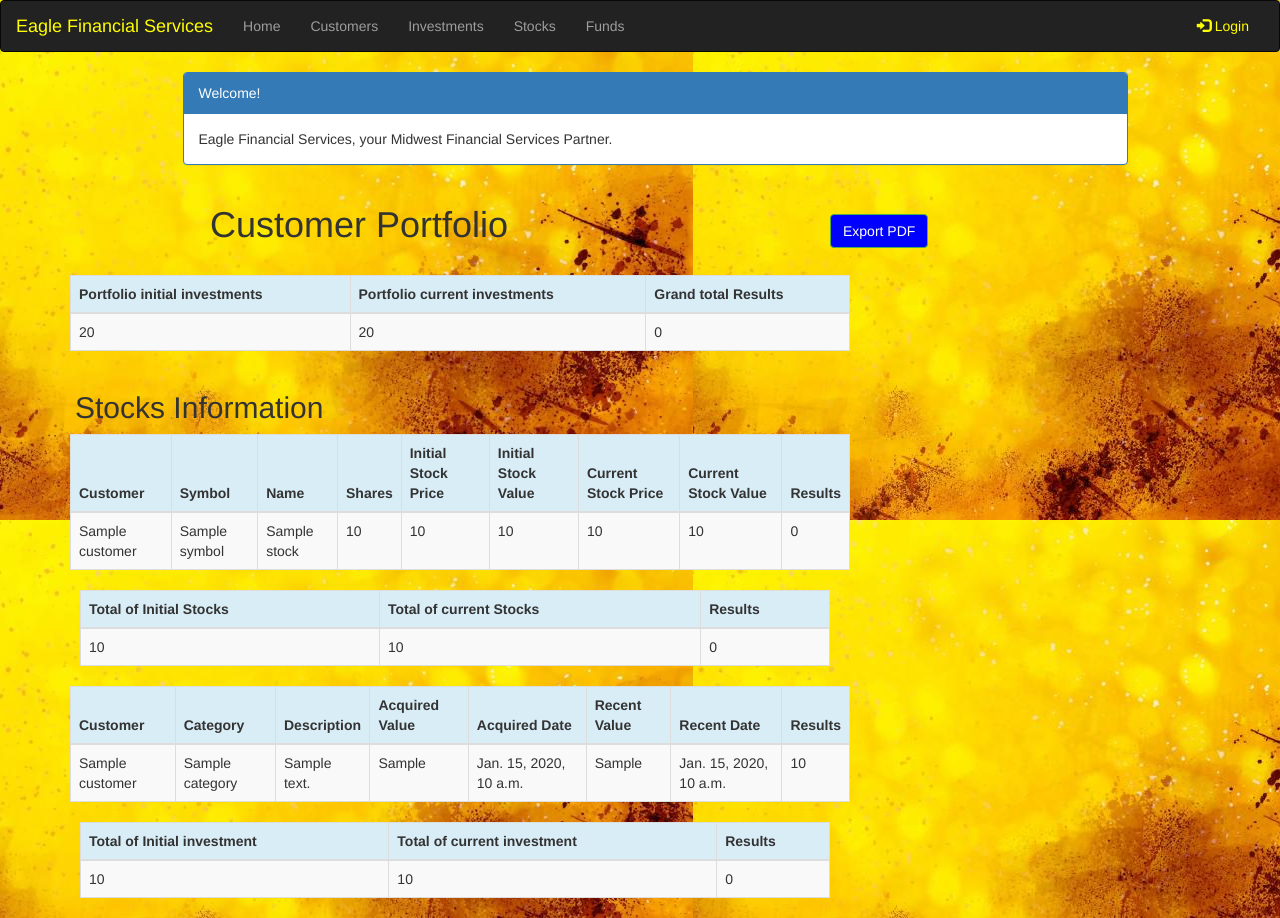
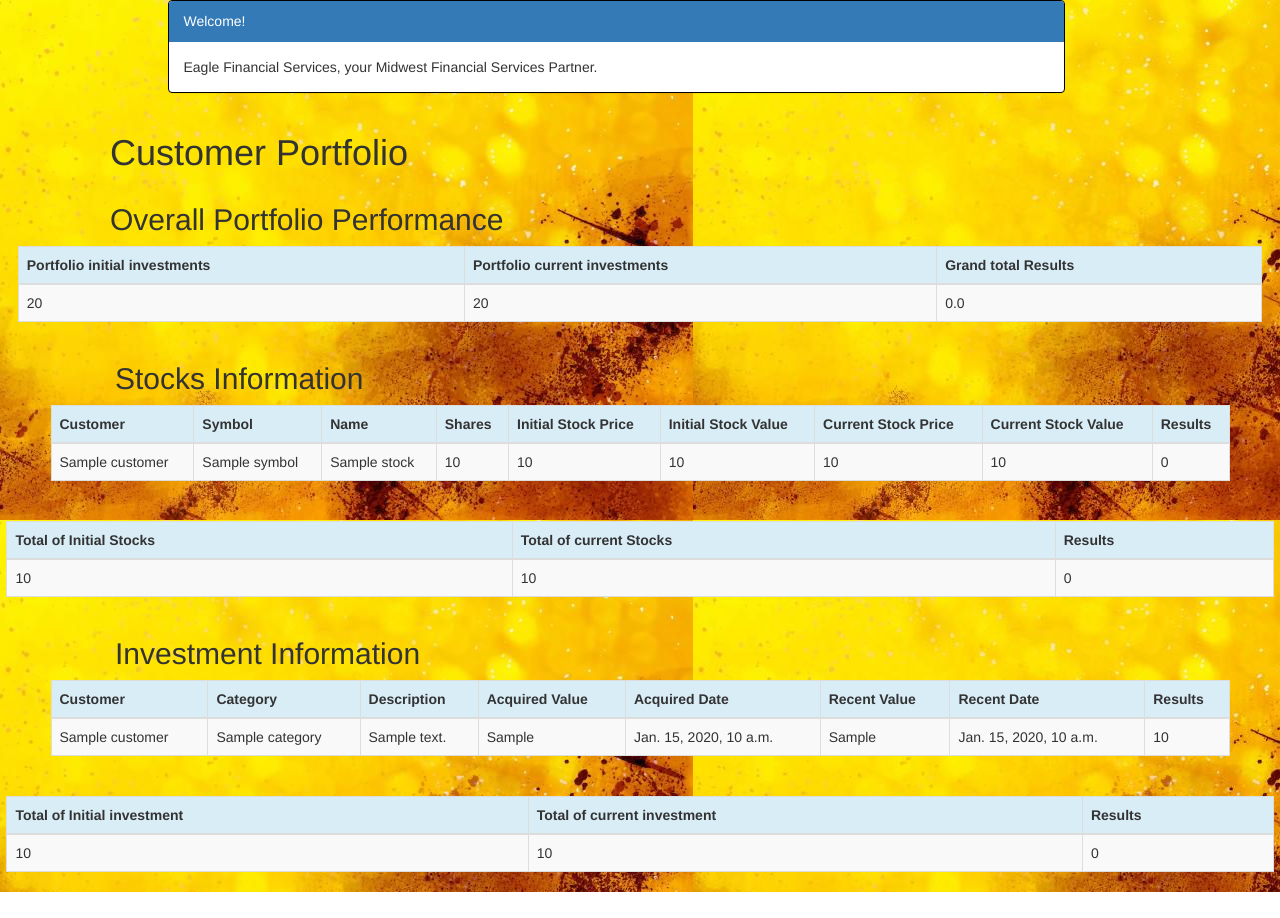
Before and after one commit to jaswinder-kaur/Assign_2P2_8380, a Django app: template efsd2/efs/portfolio/templates/portfolio/pdf_output.html in a window 1280 px wide. After the commit the page ends 892 px from the top, so only its background shows below. Run offline with Django 3.2, Linux system fonts and the light colour scheme; the template is opened without the code that fills it: most values are stand-ins (such as "Sample title", 1, 10 or a date in 2020); some libraries are stand-ins or nearby versions.

Commit message:
Update pdf_output.html

```diff
--- a/efsd2/efs/portfolio/templates/portfolio/pdf_output.html
+++ b/efsd2/efs/portfolio/templates/portfolio/pdf_output.html
@@ -1,6 +1,6 @@
 <!DOCTYPE html>
 <html lang="en">
-  {% extends 'portfolio/base.html' %}
+
 {% load humanize %}
 {% block content %}
 {% load mathfilters %}
@@ -14,6 +14,16 @@
         body {
             background-image:url('/static/images/pic.jpg') !important;
         }
+        table, th, td {
+            border: 1px solid black;
+            border-collapse: collapse;
+        }
+
+        table.center {
+            margin-left: auto;
+            margin-right: auto;
+        }
+
     </style>
 </head>
 
@@ -22,7 +32,7 @@
 <div class="container">
     <div class="row">
         <div class="col-md-10 col-md-offset-1">
-                                        <div class="panel panel-primary">
+            <div class="panel panel-primary" style="width: 95%; border: 1px solid black;">
                 <div class="panel-heading">Welcome!</div>
                 <div class="panel-body">
                     Eagle Financial Services, your Midwest Financial Services Partner.
@@ -35,14 +45,14 @@
 </div>
 <div class="row">
 
-    <h1 style="padding-left: 155Px">Customer Portfolio</h1>
+    <h1 style="padding-left: 125Px">Customer Portfolio</h1>
 </div>
-                     <div class="row" style=float: right>
-<td><a href="{% url 'portfolio:generate_pdf' pk=customer.pk %}" class="btn btn-success" style="background-color: blue; margin-left: 775px;margin-top: -70px">Export PDF</a>
-    </td>
+
+<div class="row">
+    <h2 style="padding-left: 125Px">Overall Portfolio Performance</h2>
 </div>
 <div class="row">
-<table class="table table-striped table-bordered table-hover" style="margin-left: 15px">
+    <table class="table table-striped table-bordered table-hover" style="margin-left: auto;width: 95%;margin-right:auto;">
         <thead>
         <tr class="bg-info">
             <th>Portfolio initial investments</th>
@@ -52,18 +62,18 @@
         </thead>
         <tbody>
         <tr>
-            <td>{{sum_of_initial_stock_value|add:sum_acquired_value.acquired_value__sum|intcomma}}
-            <td>{{sum_current_stocks_value|add:sum_recent_value.recent_value__sum|intcomma}}
-             <td>{{sum_current_stocks_value|sub:sum_of_initial_stock_value|add:sum_recent_value.recent_value__sum|sub:sum_acquired_value.acquired_value__sum|intcomma}}
+            <td>{{sum_of_initial_stock_value|add:sum_acquired_value.acquired_value__sum|floatformat:"0"|intcomma}}
+            <td>{{sum_current_stocks_value|add:sum_recent_value.recent_value__sum|floatformat:"0"|intcomma}}
+            <td>{{sum_current_stocks_value|sub:sum_of_initial_stock_value|add:sum_recent_value.recent_value__sum|floatformat:"0"|sub:sum_acquired_value.acquired_value__sum|intcomma}}
             </td>
         </tr>
         </tbody>
     </table>
     <div class="row">
-    <h2 style="margin-left: 35Px">Stocks Information</h2>
+        <h2 style="padding-left: 145Px">Stocks Information</h2>
     </div>
 
-    <table class="table table-striped table-bordered table-hover" style="margin-left: 15px">
+    <table class="table table-striped table-bordered table-hover" style="margin-left: auto;width: 90%;margin-right:auto;">
         <thead>
         <tr class="bg-info">
             <th>Customer</th>
@@ -87,11 +97,11 @@
             <td>{{ stock.symbol }}</td>
             <td>{{ stock.name }}</td>
             <td>{{ stock.shares|intcomma }}</td>
-                <td>{{ stock.purchase_price|intcomma }}</td>
-                <td>{{ stock.initial_stock_value|intcomma}}
-                <td>{{ stock.current_stock_price|intcomma}}
-                <td>{{ stock.current_stock_value|intcomma}}
-                <td>{{ stock.current_stock_value|sub:stock.initial_stock_value|intcomma}}
+            <td>{{ stock.purchase_price|floatformat:"0"|intcomma }}</td>
+            <td>{{ stock.initial_stock_value|floatformat:"0"|intcomma}}
+            <td>{{ stock.current_stock_price|floatformat:"0"|intcomma}}
+            <td>{{ stock.current_stock_value|floatformat:"0"|intcomma}}
+            <td>{{ stock.current_stock_value|sub:stock.initial_stock_value|floatformat:"0"|intcomma}}
             </td>
         </tr>
         </tbody>
@@ -99,7 +109,8 @@
 
     </table>
 </div>
-    <table class="table table-striped table-bordered table-hover" style="margin-left: 10px">
+
+<table class="table table-striped table-bordered table-hover" style="margin-left: auto;width: 99%;margin-right:auto;margin-top:20px;">
     <thead>
     <tr class="bg-info">
         <th>Total of Initial Stocks</th>
@@ -109,15 +120,18 @@
     </thead>
     <tbody>
     <tr>
-            <td>{{ sum_of_initial_stock_value|intcomma }}</td>
-            <td>{{ sum_current_stocks_value|intcomma }}</td>
-            <td>{{ sum_current_stocks_value|sub:sum_of_initial_stock_value|intcomma }}</td>
+        <td>{{ sum_of_initial_stock_value|floatformat:"0"|intcomma }}</td>
+        <td>{{ sum_current_stocks_value|floatformat:"0"|intcomma }}</td>
+        <td>{{ sum_current_stocks_value|sub:sum_of_initial_stock_value|floatformat:"0"|intcomma }}</td>
     </tr>
     </tbody>
 </table>
 
 <div class="row">
-        <table class="table table-striped table-bordered table-hover" style="margin-left: 15px">
+    <div class="row">
+        <h2 style="padding-left: 145Px">Investment Information</h2>
+    </div>
+    <table class="table table-striped table-bordered table-hover" style="margin-left: auto;width: 90%;margin-right:auto;">
         <thead>
         <tr class="bg-info">
             <th>Customer</th>
@@ -141,7 +155,7 @@
             <td>{{ investment.acquired_date }}</td>
             <td>{{ investment.recent_value }}</td>
             <td>{{ investment.recent_date }}</td>
-                     <td>{{ investment.recent_value|sub:investment.acquired_value|intcomma}}
+            <td>{{ investment.recent_value|sub:investment.acquired_value|floatformat:"0"|intcomma}}
 
 
         </tr>
@@ -149,7 +163,7 @@
         </tbody>
     </table>
 </div>
-    <table class="table table-striped table-bordered table-hover" style="margin-left: 10px">
+<table class="table table-striped table-bordered table-hover" style="margin-left: auto;width: 99%;margin-right:auto;margin-top:20px;">
     <thead>
     <tr class="bg-info">
         <th>Total of Initial investment</th>
@@ -159,9 +173,9 @@
     </thead>
     <tbody>
     <tr>
-            <td>{{ sum_acquired_value.acquired_value__sum|intcomma }}</td>
-            <td>{{ sum_recent_value.recent_value__sum|intcomma }}</td>
-            <td>{{ sum_recent_value.recent_value__sum|sub:sum_acquired_value.acquired_value__sum|intcomma}}</td>
+        <td>{{ sum_acquired_value.acquired_value__sum|floatformat:"0"|intcomma }}</td>
+        <td>{{ sum_recent_value.recent_value__sum|floatformat:"0"|intcomma }}</td>
+        <td>{{ sum_recent_value.recent_value__sum|sub:sum_acquired_value.acquired_value__sum|floatformat:"0"|intcomma}}</td>
     </tr>
     </tbody>
 </table>
```
Lines whose indentation alone changed are shown as unchanged.
